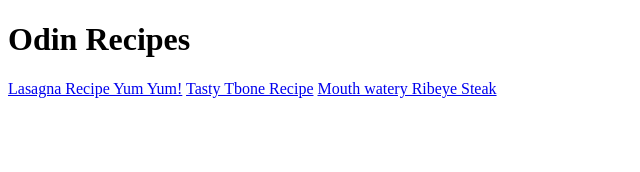
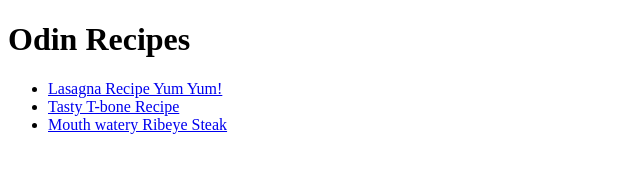
Before and after one commit to Umair50x/odin-recipes, a plain HTML site: page index.html in a window 1280 px wide. Shown: the whole page, without its empty margins (0-640 px from the left). Drawn offline with Linux system fonts and the light colour scheme.

Commit message:
present the list better

```diff
--- a/index.html
+++ b/index.html
@@ -8,11 +8,11 @@
 </head>
 <body>
     <h1>Odin Recipes</h1>
-
-    <a href="recipes/lasagna.html">Lasagna Recipe Yum Yum!</a>
-    <a href="recipes/Rocks-T-Bone-Steaks.html">Tasty Tbone Recipe</a>
-    <a href="recipes/Teriyaki-Rib-Eye-Steaks.html">Mouth watery Ribeye Steak</a>
-
+    <ul>
+        <li><a href="recipes/lasagna.html">Lasagna Recipe Yum Yum!</a></li>
+        <li><a href="recipes/Rocks-T-Bone-Steaks.html">Tasty T-bone Recipe</a></li>
+        <li><a href="recipes/Teriyaki-Rib-Eye-Steaks.html">Mouth watery Ribeye Steak</a></li>
+    </ul>
 
 </body>
 </html
```
